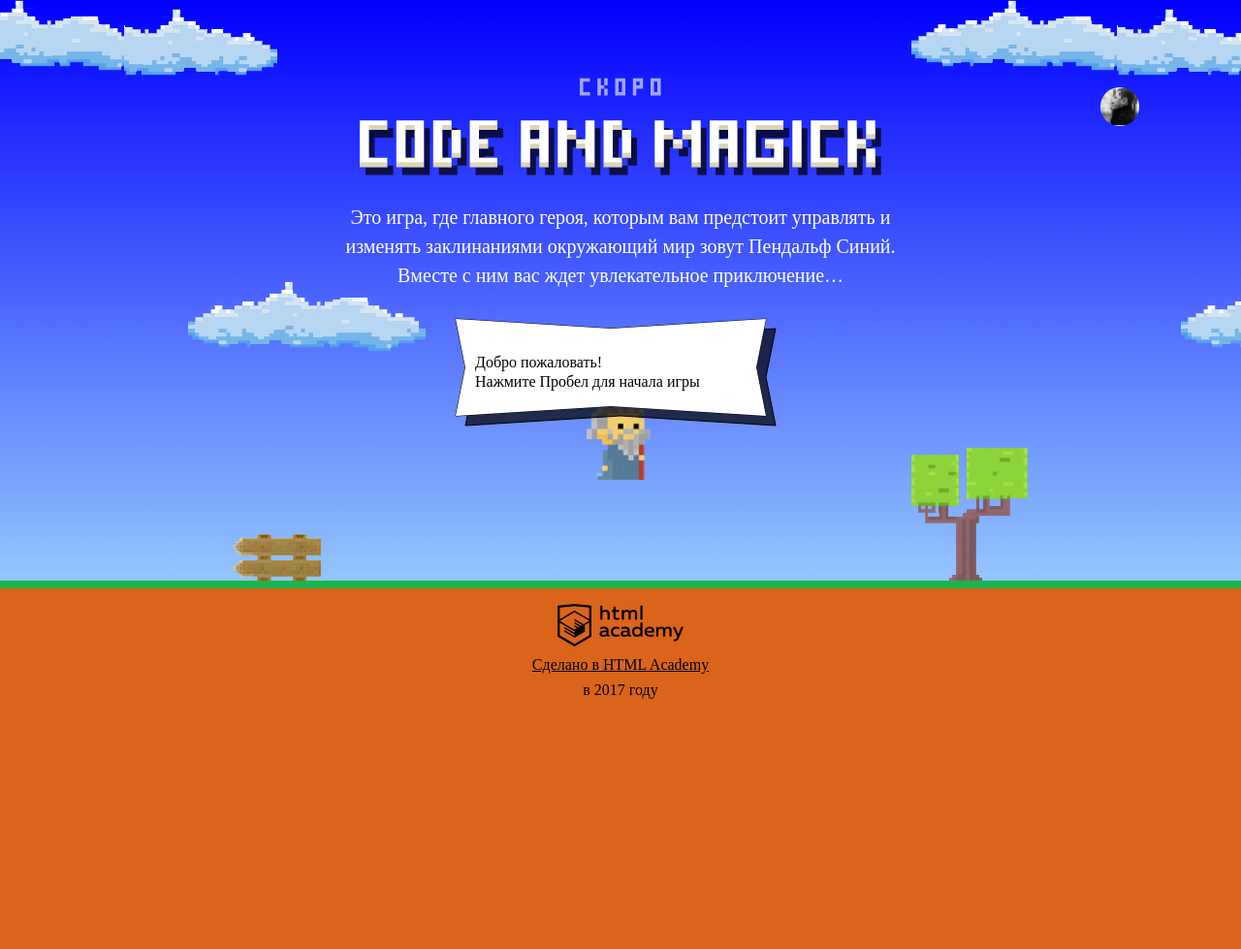
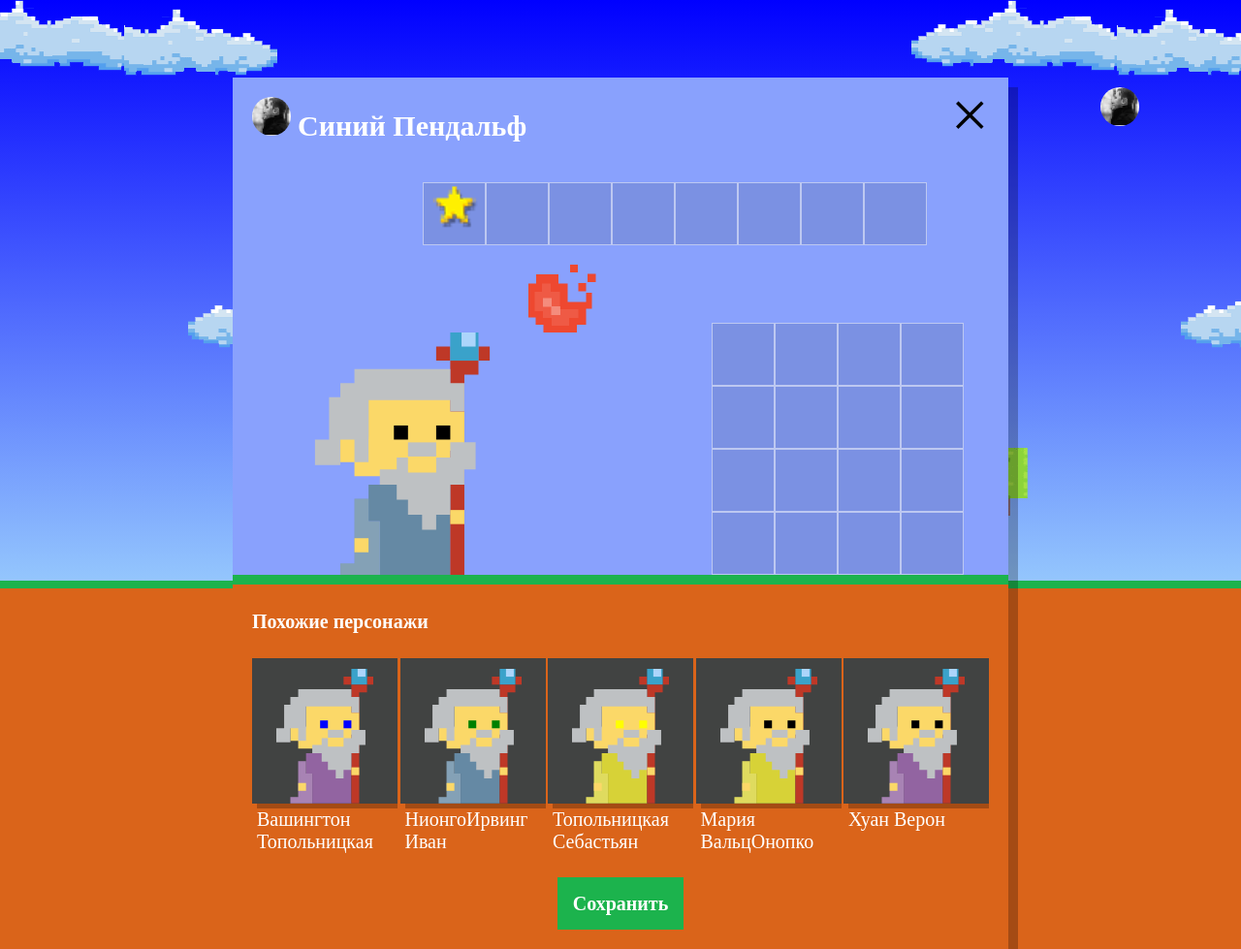
Before and after one commit to eggofevil/808797-code-and-magick, a website: page index.html in a window 1280 px wide. Shown: the whole page at 97% size. Before the commit the page ends 800 px from the top, so only its background shows below. Drawn offline with Linux system fonts and the light colour scheme; a web font is replaced by a local one.

Commit message:
задание 3

```diff
--- a/index.html
+++ b/index.html
@@ -201,6 +201,6 @@
 </script>
 <script src="js/stat.js"></script>
 <script src="js/game.js"></script>
-
+<script src="js/setup.js"></script>
 </body>
 </html>
--- /dev/null
+++ b/js/setup.js
@@ -0,0 +1,71 @@
+'use strict';
+var setupBlock = document.querySelector('.setup');
+var similarWizardTemplate = document.querySelector('#similar-wizard-template').content.querySelector('.setup-similar-item');
+var setupSimilarListBlock = document.querySelector('.setup-similar-list');
+var setupSimilarBlock = document.querySelector('.setup-similar');
+
+var createCharacters = function (num) {
+  var characters = [];
+  var names = ['Иван', 'Хуан', 'Себастьян', 'Мария', 'Кристоф', 'Виктор', 'Юлия', 'Люпита', 'Вашингтон'];
+  var surnames = ['да Марья', 'Верон', 'Мирабелла', 'ВальцОнопко', 'Топольницкая', 'НионгоИрвинг'];
+  var coatColors = ['rgb(101, 137, 164)', 'rgb(241, 43, 107)', 'rgb(146, 100, 161)', 'rgb(56, 159, 117)', 'rgb(215, 210, 55)', 'rgb(0, 0, 0)'];
+  var eyesColors = ['black', 'red', 'blue', 'yellow', 'green'];
+
+  var getRndInteger = function (min, max) {
+    return Math.floor(Math.random() * (max - min + 1)) + min;
+  };
+
+  var shuffleArray = function (initialArray) {
+    var newArray = initialArray.slice();
+    for (var i = newArray.length - 1; i >= 0; i--) {
+      var rndNum = getRndInteger(0, i);
+      var temp = newArray[i];
+      newArray[i] = newArray[rndNum];
+      newArray[rndNum] = temp;
+    }
+    return newArray;
+  };
+
+  var getCharacterName = function () {
+    var name = [names[getRndInteger(0, names.length - 1)], surnames[getRndInteger(0, surnames.length - 1)]];
+    return shuffleArray(name).join(' ');
+  };
+
+  for (var i = 0; i < num; i++) {
+    characters[i] = {
+      name: getCharacterName(),
+      coatColor: coatColors[getRndInteger(0, coatColors.length - 1)],
+      eyesColor: eyesColors[getRndInteger(0, eyesColors.length - 1)]
+    };
+  }
+  return characters;
+};
+
+var createWizardBlock = function (wizard) {
+  var wizardBlock = similarWizardTemplate.cloneNode(true);
+  var setupSimilarLabel = wizardBlock.querySelector('.setup-similar-label');
+  var wizardCoatBlock = wizardBlock.querySelector('.wizard-coat');
+  var wizardEyesBlock = wizardBlock.querySelector('.wizard-eyes');
+
+  setupSimilarLabel.textContent = wizard.name;
+  wizardCoatBlock.style.fill = wizard.coatColor;
+  wizardEyesBlock.style.fill = wizard.eyesColor;
+
+  return wizardBlock;
+};
+
+var fillSetupSimilarListBlock = function (wizards) {
+  var documentFragment = document.createDocumentFragment();
+  for (var i = 0; i < wizards.length; i++) {
+    documentFragment.appendChild(createWizardBlock(wizards[i]));
+  }
+  return documentFragment;
+};
+
+setupBlock.classList.remove('hidden');
+
+var wizards = createCharacters(5);
+
+setupSimilarListBlock.appendChild(fillSetupSimilarListBlock(wizards));
+
+setupSimilarBlock.classList.remove('hidden');
```
